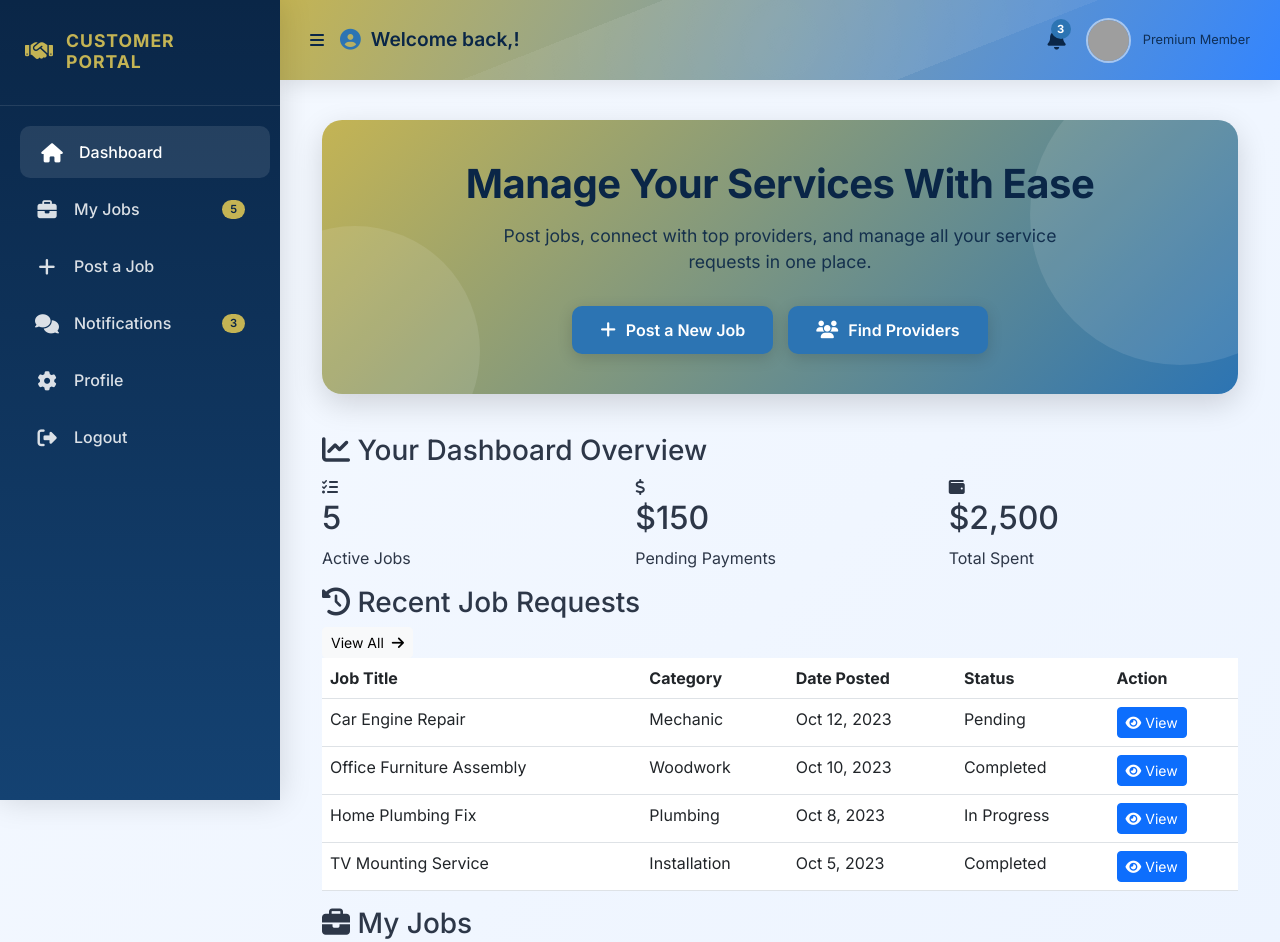
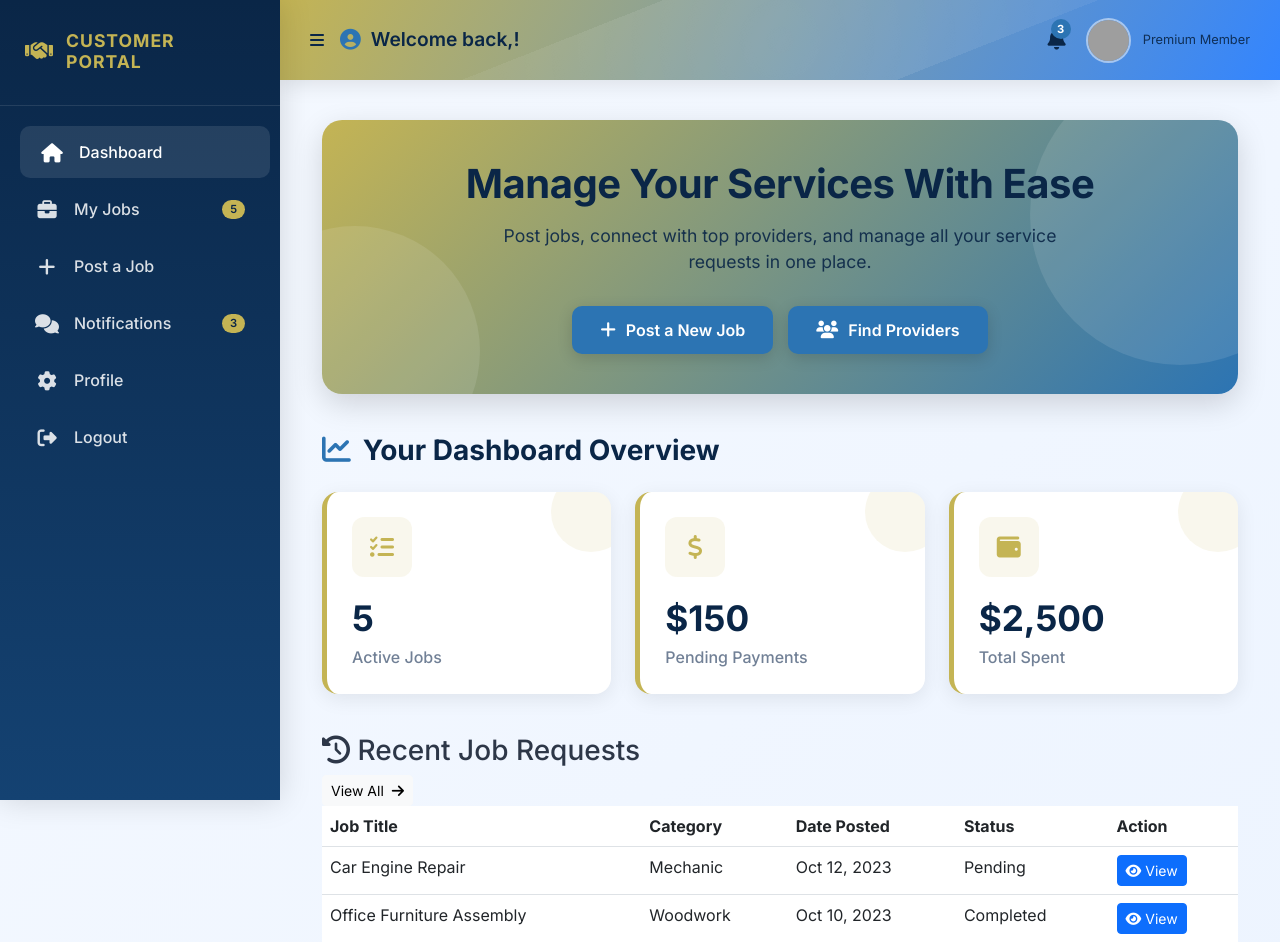
Before and after one commit to yashodha-gunawardana/QuickFix-API, a Spring Boot app: page /customerDashboard.html in a window 1280 px wide. Shown: the top 942 px of the page. Run offline with Spring Boot 4, Linux system fonts and the light colour scheme; grey boxes are pictures that could not be loaded.

Commit message:
Style the stats section with a heading and stat cards, including hover effects, decorative elements, and icon containers

```diff
--- a/src/main/resources/static/css/customer.css
+++ b/src/main/resources/static/css/customer.css
@@ -359,3 +359,76 @@
     margin-right: 10px;
     font-size: 1.1rem;
 }
+
+.stats-section {
+    margin-bottom: 40px;
+}
+
+.stats-section h3 {
+    font-weight: 700;
+    margin-bottom: 25px;
+    color: var(--dark);
+    display: flex;
+    align-items: center;
+}
+
+.stats-section h3 i {
+    margin-right: 12px;
+    color: var(--primary);
+    font-size: 1.8rem;
+}
+
+.stat-card {
+    background: var(--light);
+    border-radius: 16px;
+    padding: 25px;
+    box-shadow: 0 5px 20px rgba(0, 0, 0, 0.08);
+    transition: all 0.3s ease;
+    height: 100%;
+    border-left: 5px solid var(--secondary);
+    position: relative;
+    overflow: hidden;
+}
+
+.stat-card:hover {
+    transform: translateY(-5px);
+    box-shadow: 0 10px 25px rgba(0, 0, 0, 0.12);
+}
+
+.stat-card::after {
+    content: '';
+    position: absolute;
+    top: -20px;
+    right: -20px;
+    width: 80px;
+    height: 80px;
+    background: var(--secondary);
+    opacity: 0.1;
+    border-radius: 50%;
+}
+
+.stat-icon {
+    width: 60px;
+    height: 60px;
+    background: rgba(196, 180, 84, 0.1);
+    border-radius: 12px;
+    display: flex;
+    align-items: center;
+    justify-content: center;
+    margin-bottom: 20px;
+    color: var(--secondary);
+    font-size: 1.5rem;
+}
+
+.stat-content h2 {
+    font-weight: 800;
+    color: var(--dark);
+    margin-bottom: 5px;
+    font-size: 2.2rem;
+}
+
+.stat-content p {
+    color: #718096;
+    font-weight: 500;
+    margin: 0;
+}
```
